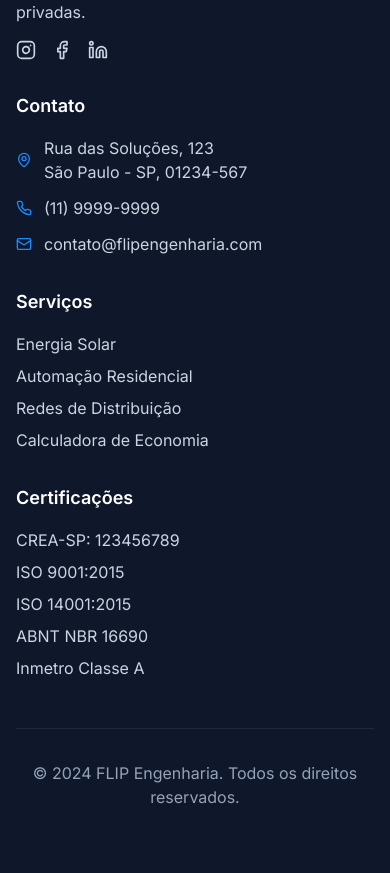
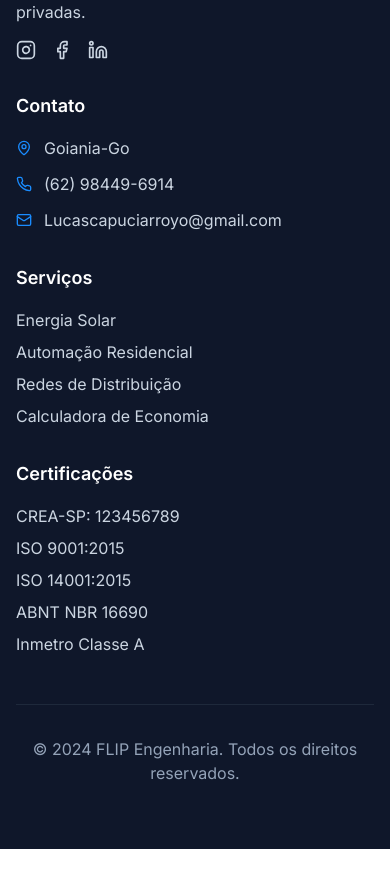
Before and after one commit to Lucas-capuci/flip-energia-digital, a React (Vite) app: page / in a window 390 px wide. Shown: the part 10561-11434 px from the top of the page. After the commit the page ends 11410 px from the top, so only its background shows below. Built offline with nearby package versions, Linux system fonts and the light colour scheme.

Commit message:
Update contact information
Updated the footer contact information with the provided address, phone number, and email.

```diff
--- a/src/components/Footer.tsx
+++ b/src/components/Footer.tsx
@@ -1,3 +1,4 @@
+
 import React from 'react';
 import { MapPin, Phone, Mail, Instagram, Facebook, Linkedin } from 'lucide-react';
 const Footer = () => {
@@ -30,17 +31,16 @@ const Footer = () => {
               <div className="flex items-center">
                 <MapPin className="h-4 w-4 mr-3 text-flip-blue-400" />
                 <span className="text-flip-gray-300 font-normal">
-                  Rua das Soluções, 123<br />
-                  São Paulo - SP, 01234-567
+                  Goiania-Go
                 </span>
               </div>
               <div className="flex items-center">
                 <Phone className="h-4 w-4 mr-3 text-flip-blue-400" />
-                <span className="text-flip-gray-300">(11) 9999-9999</span>
+                <span className="text-flip-gray-300">(62) 98449-6914</span>
               </div>
               <div className="flex items-center">
                 <Mail className="h-4 w-4 mr-3 text-flip-blue-400" />
-                <span className="text-flip-gray-300">contato@flipengenharia.com</span>
+                <span className="text-flip-gray-300">Lucascapuciarroyo@gmail.com</span>
               </div>
             </div>
           </div>
```
